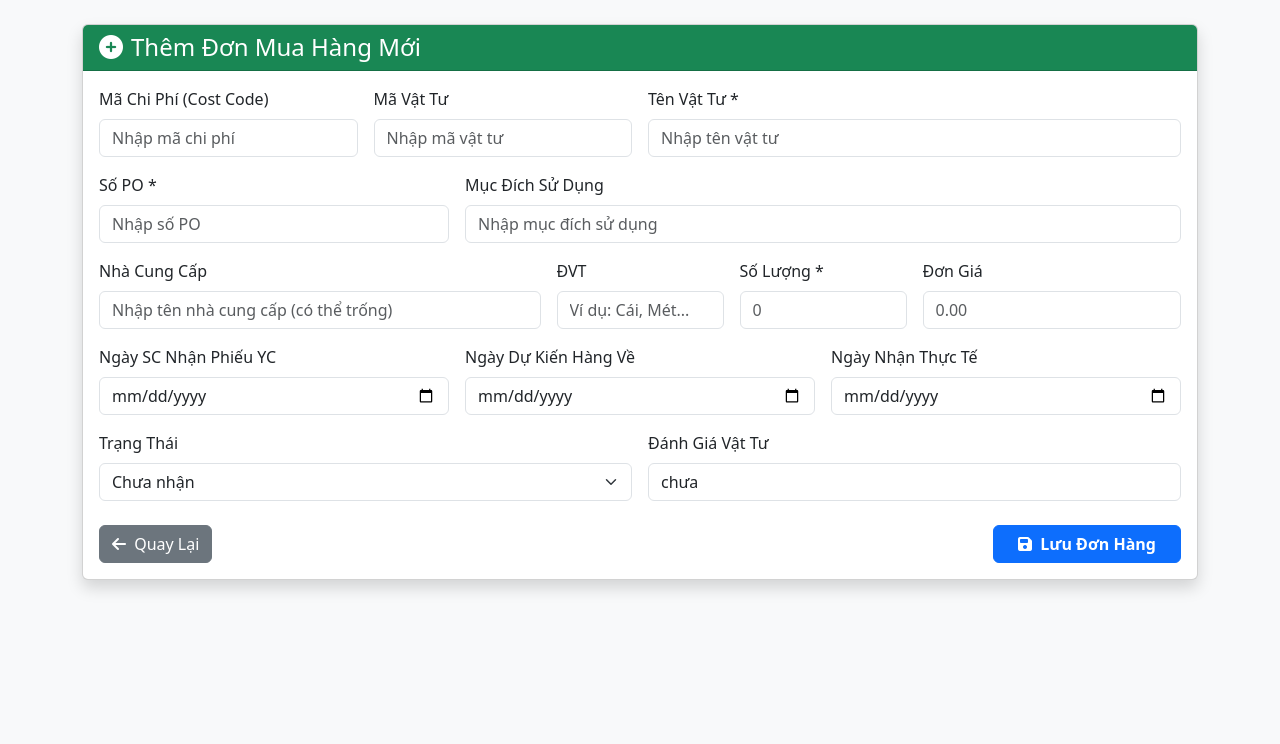
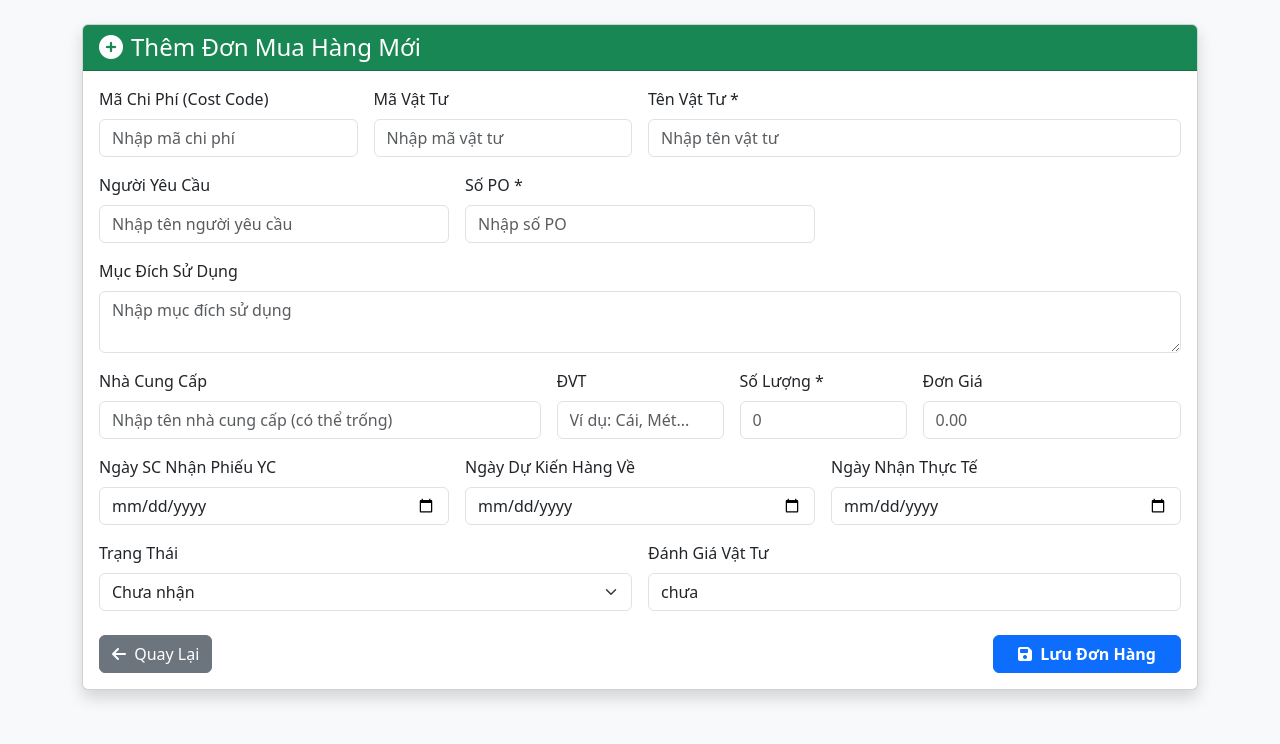
Before and after one commit to BTTB98/quan-ly-thiet-bi, a Flask app: page /purchases/add in a window 1280 px wide. Shown: the part 56-800 px from the top of the page. Run offline with Flask 3, Linux system fonts and the light colour scheme; the visitor is signed in with stand-in values (Sample User, id 1).

Commit message:
Enhance add_purchase.html with new fields
Updated the add_purchase.html template to include fields for requester and purpose, and adjusted layout for better usability.

```diff
--- a/templates/add_purchase.html
+++ b/templates/add_purchase.html
@@ -30,7 +30,6 @@
                 <h4 class="mb-0"><i class="fas fa-plus-circle me-2"></i>Thêm Đơn Mua Hàng Mới</h4>
             </div>
             <div class="card-body">
-                <!-- Flash messages -->
                 {% with messages = get_flashed_messages(with_categories=true) %}
                     {% if messages %}
                         {% for category, message in messages %}
@@ -57,17 +56,26 @@
                         <input type="text" class="form-control" name="item_name" placeholder="Nhập tên vật tư" required>
                     </div>
 
-                    <!-- Số PO & Mục Đích -->
+                    <!-- Người Yêu Cầu & Số PO -->
+                    <div class="col-md-4">
+                        <label class="form-label">Người Yêu Cầu</label>
+                        <input type="text" class="form-control" name="requester" placeholder="Nhập tên người yêu cầu">
+                    </div>
                     <div class="col-md-4">
                         <label class="form-label">Số PO *</label>
                         <input type="text" class="form-control" name="po_number" placeholder="Nhập số PO" required>
                     </div>
-                    <div class="col-md-8">
-                        <label class="form-label">Mục Đích Sử Dụng</label>
-                        <input type="text" class="form-control" name="purpose" placeholder="Nhập mục đích sử dụng">
+                    <div class="col-md-4">
+                        <!-- Giữ khoảng trống cân đối -->
                     </div>
 
-                    <!-- Nhà Cung Cấp, ĐVT, Số Lượng, Đơn Giá (Nhà cung cấp & đơn giá không bắt buộc) -->
+                    <!-- Mục Đích Sử Dụng -->
+                    <div class="col-12">
+                        <label class="form-label">Mục Đích Sử Dụng</label>
+                        <textarea class="form-control" name="purpose" rows="2" placeholder="Nhập mục đích sử dụng"></textarea>
+                    </div>
+
+                    <!-- Nhà Cung Cấp, ĐVT, Số Lượng, Đơn Giá -->
                     <div class="col-md-5">
                         <label class="form-label">Nhà Cung Cấp</label>
                         <input type="text" class="form-control" name="supplier" placeholder="Nhập tên nhà cung cấp (có thể trống)">
```
